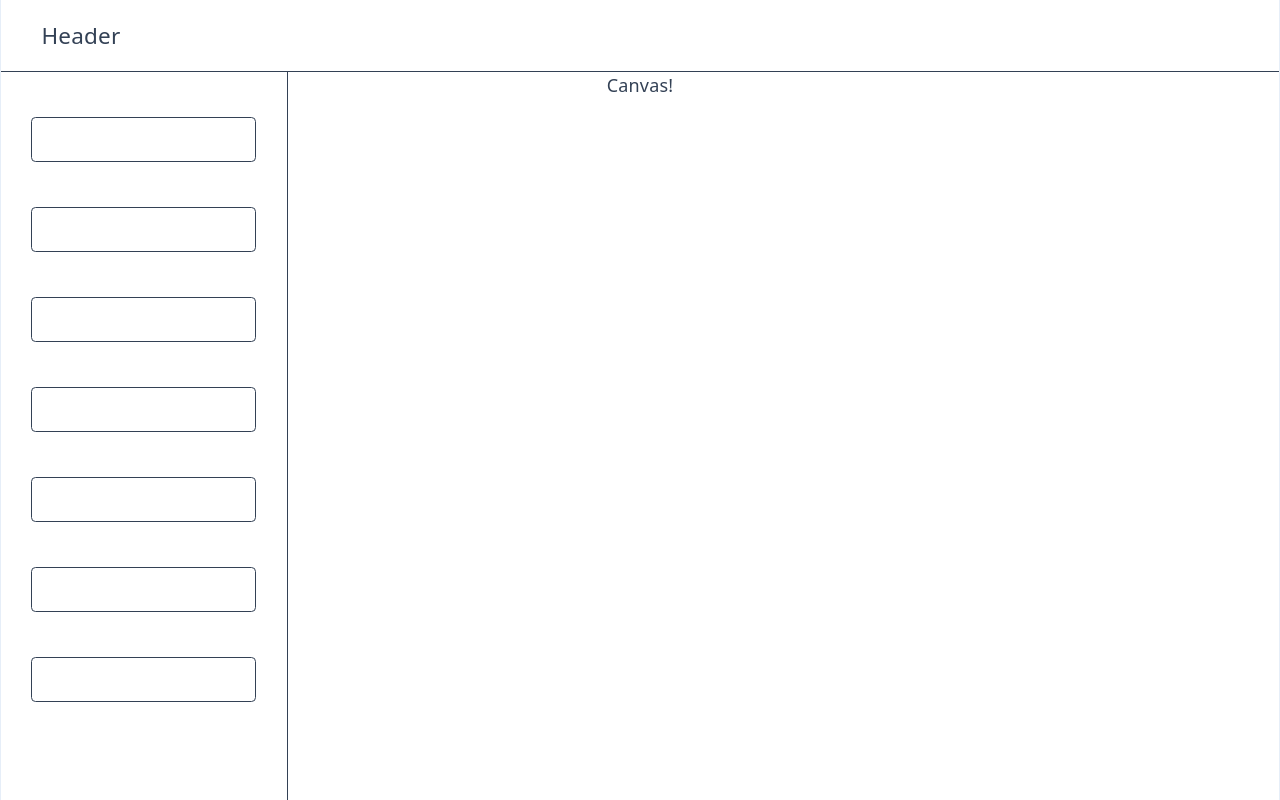
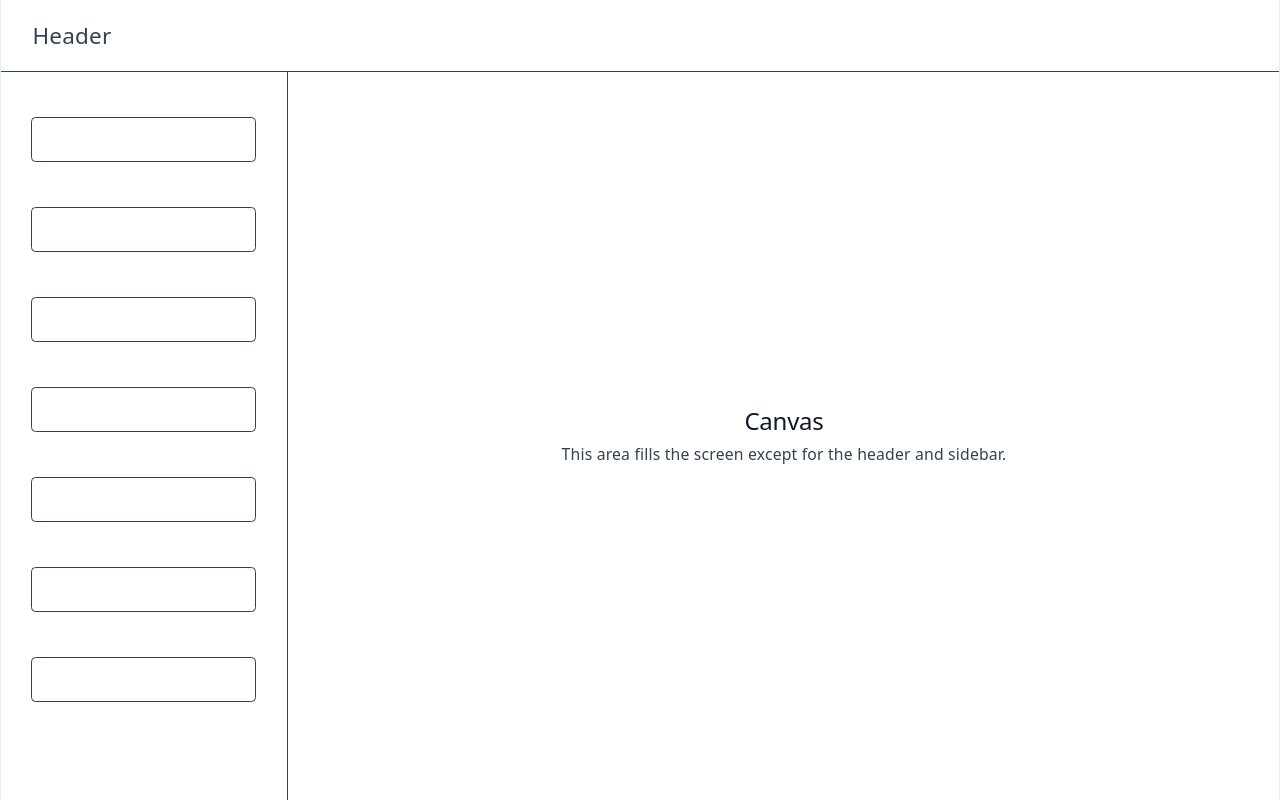
Before and after one commit to kamilrsyed/algorithm-visualizer, a React (Vite) app: page / in a window 1280 px wide. Built offline with nearby package versions, Linux system fonts and the light colour scheme.

Commit message:
Updated main canvas

```diff
--- a/src/components/Header.tsx
+++ b/src/components/Header.tsx
@@ -14,7 +14,7 @@ function Header() {
                         <path strokeLinecap="round" strokeLinejoin="round" strokeWidth="2" d="M4 6h16M4 12h16M4 18h16" />
                     </svg>
                 </button>
-                <span className="pl-5 text-skin-text text-xl">Header</span>
+                <span className="pl-3 pr-3 font-medium text-xl">Header</span>
             </div>
         </header>
     );
--- a/src/components/Sidebar.tsx
+++ b/src/components/Sidebar.tsx
@@ -2,7 +2,7 @@
 function Sidebar() {
     return (
         <>
-           <aside className="flex flex-col bg-skin-bg border-r border-skin-border w-64 fixed left-0 top-16 bottom-0 z-0 overflow-auto place-items-center p-5">
+           <aside className="flex flex-col bg-skin-bg border-r border-skin-border w-64 fixed left-0 top-16 bottom-0 z-20 overflow-auto place-items-center p-5">
             <div className="m-5 w-50 h-10 border-skin-border border rounded"></div>
             <div className="m-5 w-50 h-10 border-skin-border border rounded"></div>
             <div className="m-5 w-50 h-10 border-skin-border border rounded"></div>
--- a/src/pages/Canvas.tsx
+++ b/src/pages/Canvas.tsx
@@ -1,8 +1,17 @@
 
 function Canvas() {
-    return <>
-    <div>Canvas!</div>
-    </>
+    return (
+        <>
+            <main className="fixed top-16 left-64 right-0 bottom-0 overflow-auto bg-skin-bg text-skin-text p-4">
+                <div className="w-full h-full flex items-center justify-center">
+                    <div className="text-center">
+                        <h2 className="text-2xl font-medium mb-2">Canvas</h2>
+                        <p className="text-sm text-skin-muted">This area fills the screen except for the header and sidebar.</p>
+                    </div>
+                </div>
+            </main>
+        </>
+    );
 }
 
-export default Canvas;
+export default Canvas
```
